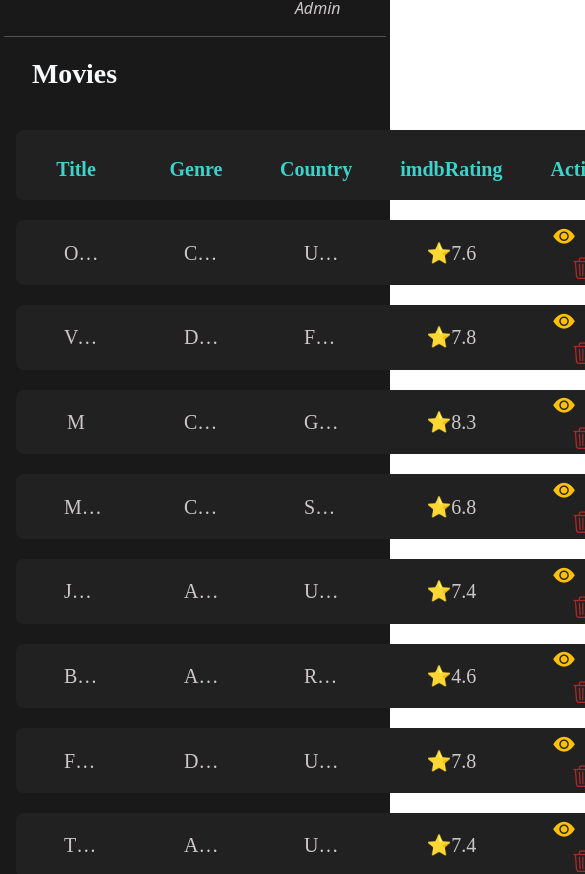
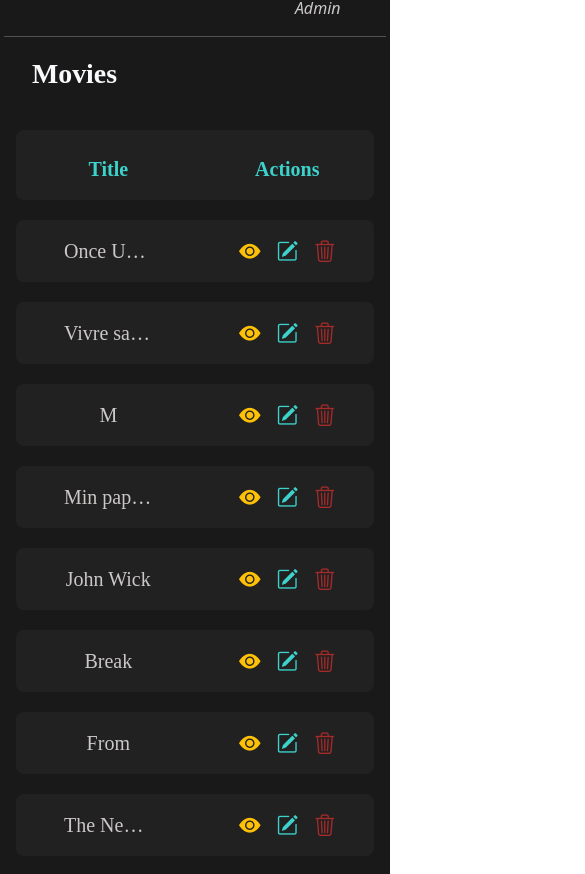
Before and after one commit to Ahmedkassem7/Movies, a React (Vite) app: page /admin/dashboard/all in a window 390 px wide. Shown: the part 1572-2446 px from the top of the page, 585 px wide, since content can reach past the window. Built offline with nearby package versions, Linux system fonts and the light colour scheme; data requests are answered from the project's data file.

Commit message:
responsive done

```diff
--- a/src/components/AdminView/MoviesDashboard.jsx
+++ b/src/components/AdminView/MoviesDashboard.jsx
@@ -20,7 +20,7 @@ export default function MoviesDashboard({ searchTerm, category }) {
 
     return (
         <div>
-            <div className="row m-auto p-0 mt-3 container">
+            <div className="row m-auto p-0 mt-3 container-md">
                 {loading && <Loading />}
                 {error && <div className="text-center">{error}</div>}
                 {!loading && !error && filteredMovies.length > 0 ? (
@@ -34,9 +34,9 @@ export default function MoviesDashboard({ searchTerm, category }) {
                             <thead>
                                 <tr className='text-center' style={{ backgroundColor: "#212121" }}>
                                     <th className='font sec-color fs-5 mb-0 px-4 pt-4 pb-3 rounded-start-3'>Title</th>
-                                    <th className='font sec-color fs-5 mb-0 px-4 pt-4 pb-3'>Genre</th>
-                                    <th className='font sec-color fs-5 mb-0 px-4 pt-4 pb-3'>Country</th>
-                                    <th className='font sec-color fs-5 mb-0 px-4 pt-4 pb-3'>imdbRating</th>
+                                    <th className='font sec-color fs-5 mb-0 px-4 pt-4 pb-3 d-none d-sm-table-cell'>Genre</th>
+                                    <th className='font sec-color fs-5 mb-0 px-4 pt-4 pb-3 d-none d-lg-table-cell'>Country</th>
+                                    <th className='font sec-color fs-5 mb-0 px-4 pt-4 pb-3 d-none d-xl-table-cell'>imdbRating</th>
                                     <th className='font sec-color fs-5 mb-0 px-4 pt-4 pb-3 rounded-end-3'>Actions</th>
                                 </tr>
                             </thead>
--- a/src/components/AdminView/MoviesTable.jsx
+++ b/src/components/AdminView/MoviesTable.jsx
@@ -8,14 +8,13 @@ export default function MoviesTable({ movie }) {
     };
     return (
         <tr
-            className="mb-5 mx-3 px-4 text-center"
+            className="mb-5 mx-0 mx-md-3 px-4 text-center"
             style={{ backgroundColor: '#212121' }}
         >
             <td className="card-title font sec-color fs-5 px-5 py-3 rounded-start-3">{movie.Title}</td>
-            <td className="card-title font sec-color fs-5 px-5 py-3">{movie.Genre.join(", ")}</td>
-            <td className="card-title font sec-color fs-5 px-5 py-3">{movie.Country.join(", ")}</td>
-
-            <td className="card-title font sec-color fs-5 px-5 py-3">{movie.imdbRating === "N/A"? "No Rating":`⭐${movie.imdbRating}`}</td>
+            <td className="card-title font sec-color fs-5 px-5 py-3 d-none d-sm-table-cell">{movie.Genre.join(", ")}</td>
+            <td className="card-title font sec-color fs-5 px-5 py-3 d-none d-lg-table-cell">{movie.Country.join(", ")}</td>
+            <td className="card-title font sec-color fs-5 px-5 py-3 d-none d-xl-table-cell">{movie.imdbRating === "N/A"? "No Rating":`⭐${movie.imdbRating}`}</td>
             <td className='rounded-end-3'>
                 <Link to={`/movie/${movie.id}`}>
                     <i
--- a/src/components/AdminView/Search.jsx
+++ b/src/components/AdminView/Search.jsx
@@ -2,7 +2,7 @@
 export default function Search({ searchTerm, setSearchTerm }) {
     return (
         <>
-        <div className="container d-flex justify-content-between w-100">
+        <div className=" container-md d-flex justify-content-between w-100">
             <input
                 type="search"
                 className="form-control px-3"
--- a/src/components/index.js
+++ b/src/components/index.js
@@ -13,9 +13,6 @@ import Loading from "./Loading";
 import MovieCard from "./MovieCard";
 import MovieSection from "./MovieSection";
 import Sidebar from "./Sidebar";
-// import TrendingMovies from "./TrendingMovies";
-// import Upcoming from "./Upcoming";
-
 import Popular from "./Popular";
 
 
@@ -25,7 +22,5 @@ export {
   DashTop, Error, Header,
   Loading, MainFilter, MovieCard, MoviesCard,
   MoviesDashboard, MovieSection, MoviesTable,
-  // TrendingMovies,
-  // Upcoming,
   Popular, Search, Sidebar, Statistics
 };
```
